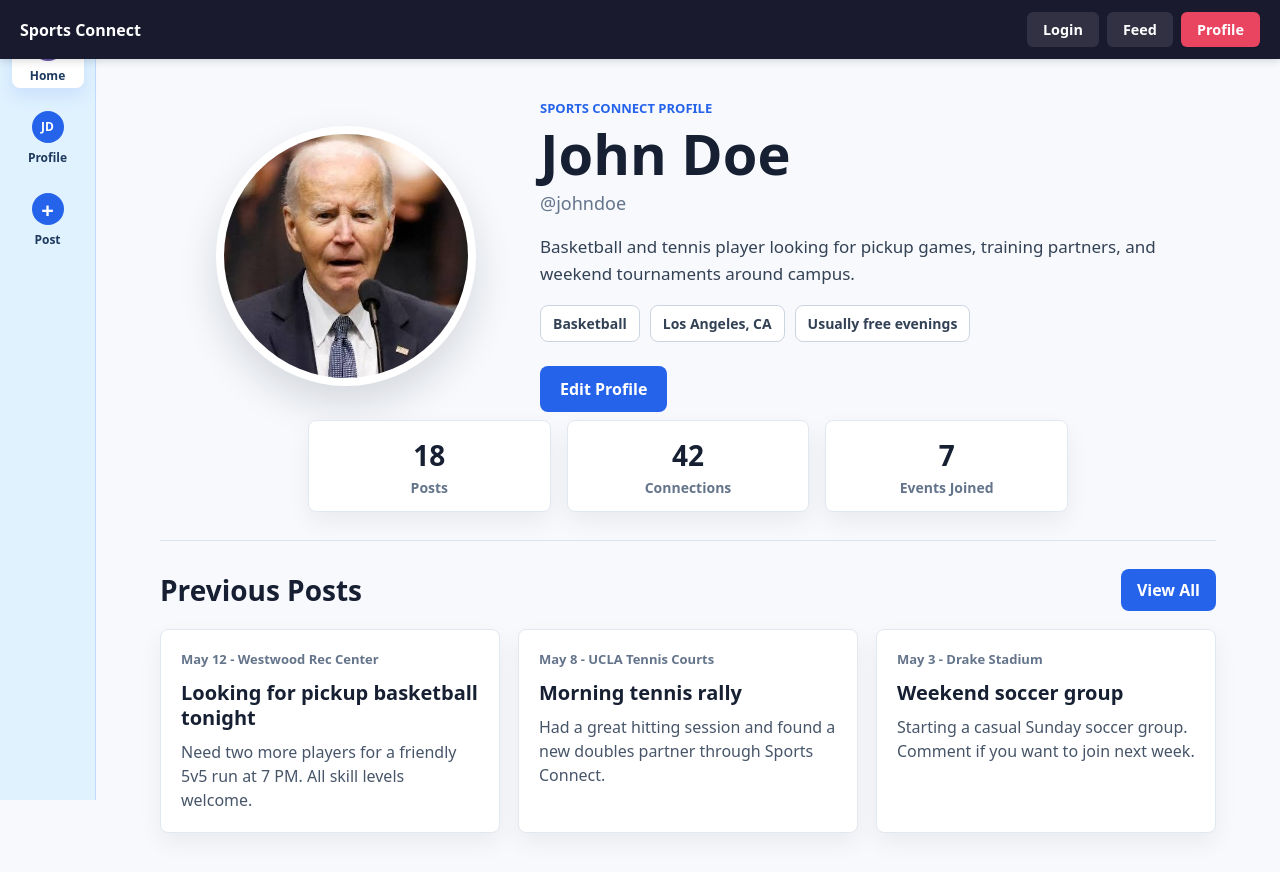
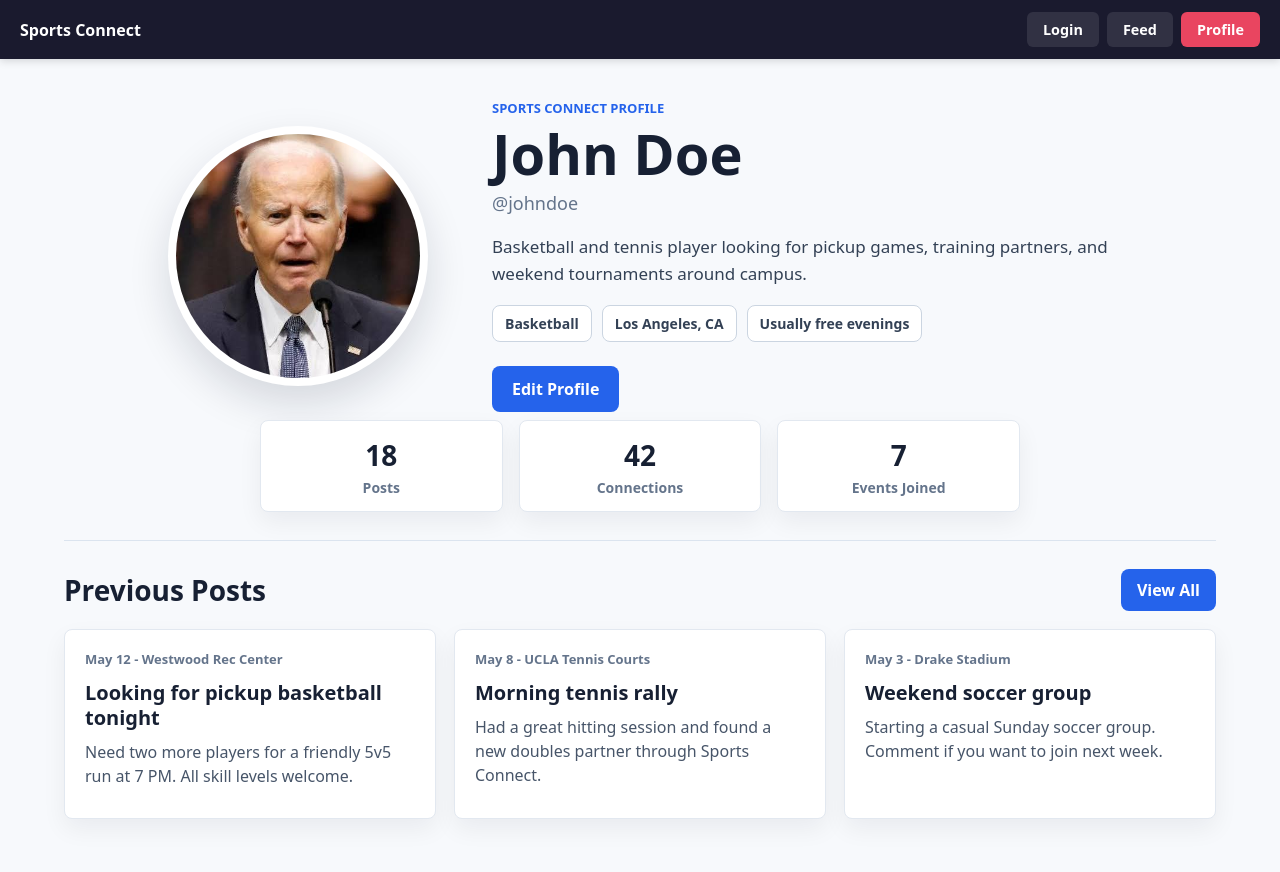
Before and after one commit to phongtnguyen2006/Sports_Connect, a React (Vite) app in the folder frontend/: page /profile in a window 1280 px wide. Shown: the top 872 px of the page. Built offline with nearby package versions, Linux system fonts and the light colour scheme.

Commit message:
remove side bar from Profile.jsx

```diff
--- a/frontend/src/pages/Profile.css
+++ b/frontend/src/pages/Profile.css
@@ -16,73 +16,9 @@ main:has(.profile-page) {
   box-sizing: border-box;
 }
 
-.sidebar {
-  width: 96px;
+.profile-content {
+  width: 100%;
   min-height: 100vh;
-  background: #e0f2fe;
-  border-right: 1px solid #bfdbfe;
-  position: fixed;
-  left: 0;
-  top: 0;
-  display: flex;
-  flex-direction: column;
-  align-items: center;
-  gap: 18px;
-  padding: 24px 12px;
-}
-
-.sidebar-link {
-  width: 72px;
-  min-height: 64px;
-  border-radius: 8px;
-  color: #1e3a5f;
-  text-decoration: none;
-  display: flex;
-  flex-direction: column;
-  align-items: center;
-  justify-content: center;
-  gap: 6px;
-  font-size: 12px;
-  font-weight: 700;
-}
-
-.sidebar-link:hover,
-.sidebar-link.active {
-  background: #ffffff;
-  box-shadow: 0 8px 18px rgba(37, 99, 235, 0.12);
-}
-
-.sidebar-icon,
-.sidebar-avatar,
-.sidebar-symbol {
-  width: 32px;
-  height: 32px;
-}
-
-.sidebar-icon {
-  object-fit: contain;
-}
-
-.sidebar-avatar,
-.sidebar-symbol {
-  border-radius: 50%;
-  background: #2563eb;
-  color: #ffffff;
-  display: grid;
-  place-items: center;
-  font-size: 12px;
-  font-weight: 800;
-}
-
-.sidebar-symbol {
-  font-size: 22px;
-  line-height: 1;
-}
-
-.profile-content {
-  width: calc(100% - 96px);
-  min-height: 100vh;
-  margin-left: 96px;
   padding: 40px clamp(24px, 5vw, 72px);
   display: flex;
   flex-direction: column;
@@ -278,21 +214,7 @@ main:has(.profile-page) {
 }
 
 @media (max-width: 820px) {
-  .sidebar {
-    width: 78px;
-  }
-
-  .sidebar-link {
-    width: 56px;
-  }
-
-  .sidebar-link span:last-child {
-    display: none;
-  }
-
   .profile-content {
-    width: calc(100% - 78px);
-    margin-left: 78px;
     padding: 28px 18px;
   }
 
--- a/frontend/src/pages/Profile.jsx
+++ b/frontend/src/pages/Profile.jsx
@@ -18,34 +18,9 @@ const posts = [
   },
 ];
 
-function Sidebar() {
-  return (
-    <nav className="sidebar" aria-label="Profile navigation">
-      <a className="sidebar-link active" href="/">
-        <img className="sidebar-icon" src="/images/home_pic.png" alt="" />
-        <span>Home</span>
-      </a>
-      <a className="sidebar-link" href="/profile">
-        <span className="sidebar-avatar" aria-hidden="true">
-          JD
-        </span>
-        <span>Profile</span>
-      </a>
-      <a className="sidebar-link" href="/create-event">
-        <span className="sidebar-symbol" aria-hidden="true">
-          +
-        </span>
-        <span>Post</span>
-      </a>
-    </nav>
-  );
-}
-
 function Profile() {
   return (
     <div className="profile-page">
-      <Sidebar />
-
       <section className="profile-content" aria-label="User profile">
         <div className="profile-top">
           <div className="profile-photo-wrap">
```
